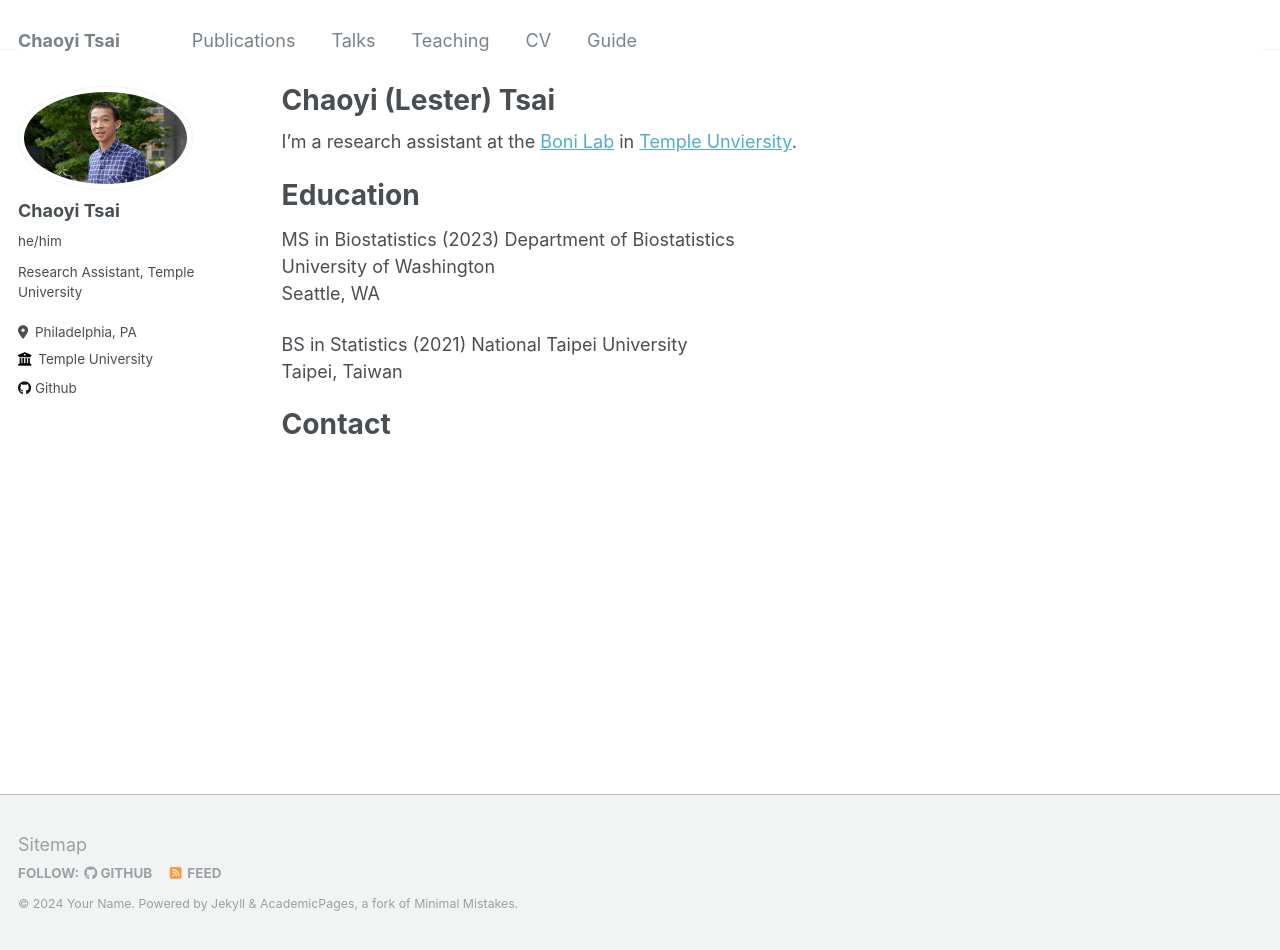
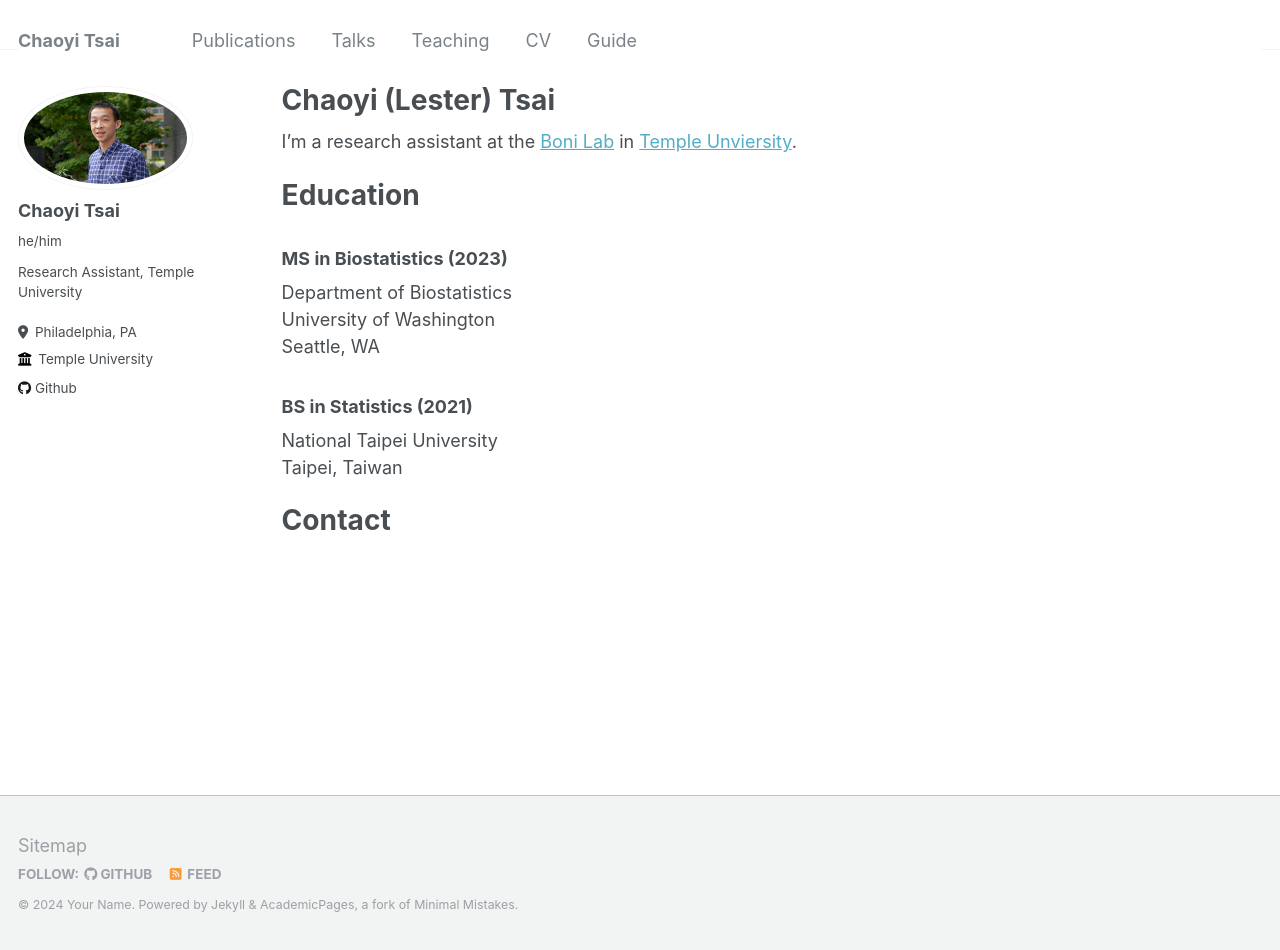
Before and after one commit to Lestertsai/Lestertsai.github.io, a Jekyll site: the page built from _pages/about.md, in a window 1280 px wide and 950 px high. Built offline with Jekyll 4.4.1, drawn with Linux system fonts in a browser that asks for light colours.

```diff
--- a/_pages/about.md
+++ b/_pages/about.md
@@ -11,12 +11,12 @@ I'm a research assistant at the [Boni Lab](https://mol.ax) in [Temple Unviersity
 
 Education
 ======
-MS in Biostatistics (2023)
+### MS in Biostatistics (2023)
 Department of Biostatistics \
 University of Washington \
 Seattle, WA
 
-BS in Statistics (2021)
+### BS in Statistics (2021)
 National Taipei University \
 Taipei, Taiwan
 
```
